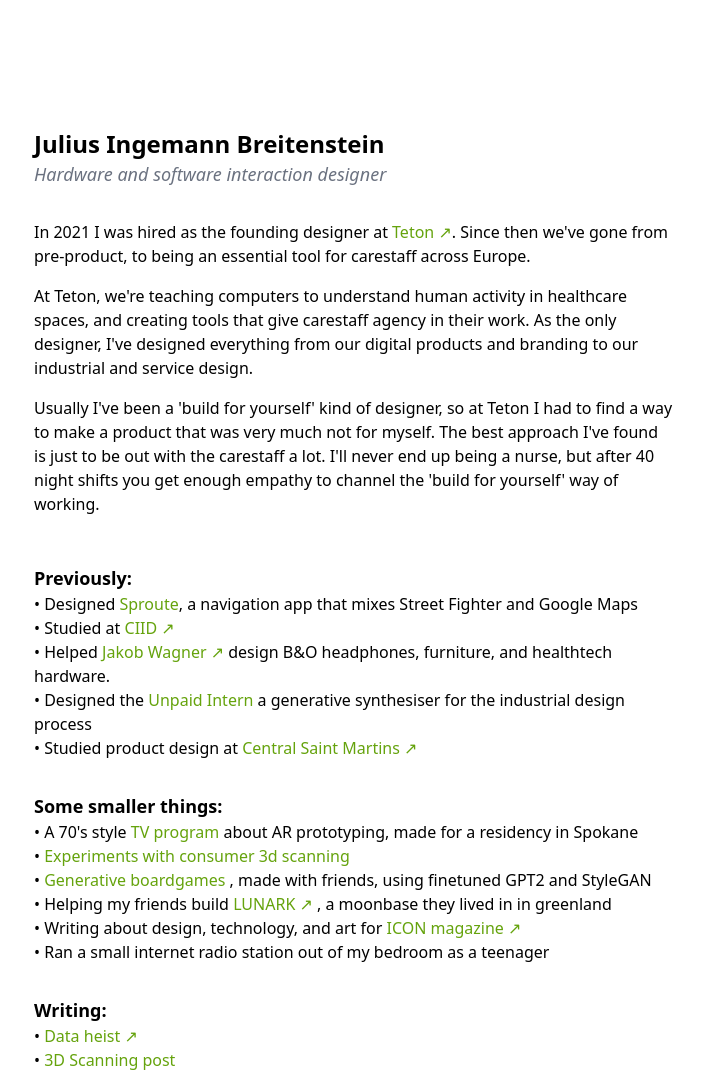
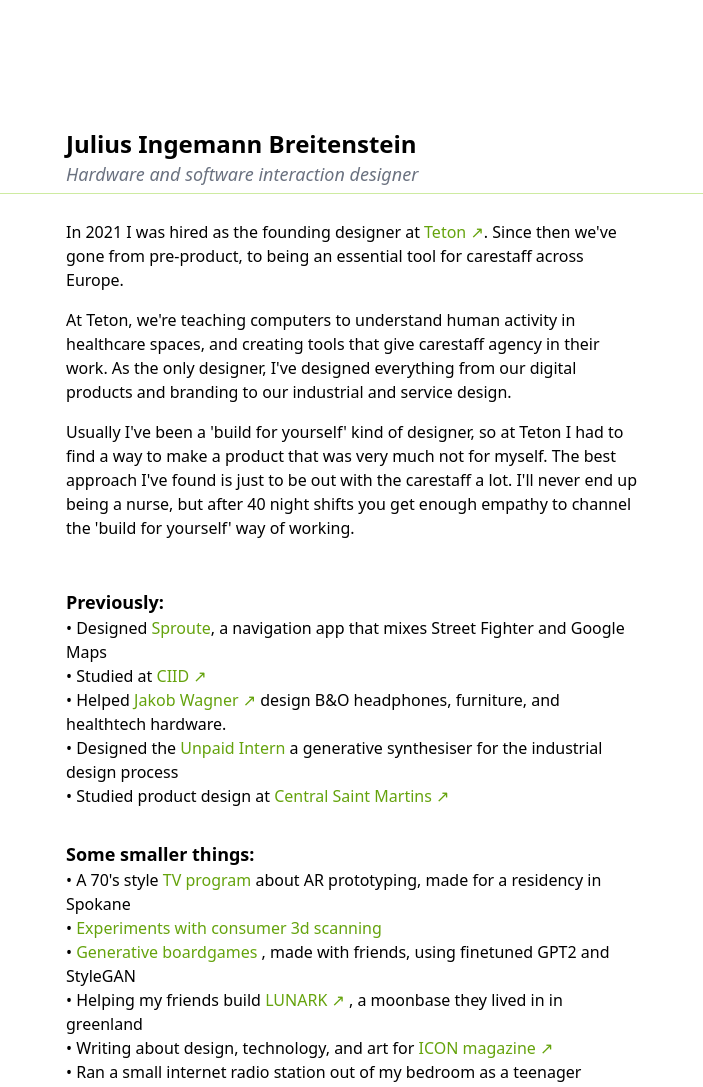
Before and after one commit to TheUnpaidIntern/personal-site, a website: page index.html in a window 1280 px wide. Shown: the top 1087 px of the page, without its empty margins (286-989 px from the left). Drawn offline with nearby package versions, Linux system fonts and the light colour scheme.

Commit message:
Add mobile trigger line and animated underline effect for project links

```diff
--- a/index.html
+++ b/index.html
@@ -39,6 +39,29 @@
         opacity: 1;
       }
 
+      /* Trigger line for mobile */
+      #trigger-line {
+        position: fixed;
+        left: 0;
+        right: 0;
+        /* We'll set the top value dynamically with JS */
+        height: 1px;
+        background-color: rgba(132, 204, 22, 0.4); /* Faded lime-600 color */
+        z-index: 1; /* Increased from -1 to make it visible during testing */
+        pointer-events: none;
+        width: 100%;
+        max-width: 2xl;
+        margin: 0 auto;
+      }
+
+      /* Class to be added to links when they intersect with the trigger line */
+      .trigger-active .hover-image {
+        opacity: 1;
+        /* Ensure transform properties are applied for mobile */
+        transform: translate(var(--hover-x, 0px), var(--hover-y, 0%))
+          scale(var(--hover-scale, 1)) rotate(var(--hover-rotate, 0deg)) !important;
+      }
+
       #controls-panel {
         position: fixed;
         bottom: 20px;
@@ -65,18 +88,44 @@
       .control-group input {
         width: 100%;
       }
+
+      /* Animated underline effect */
+      .animated-underline {
+        position: relative;
+      }
+
+      .animated-underline::after {
+        content: "";
+        position: absolute;
+        width: 100%;
+        height: 1px;
+        bottom: -1px;
+        left: 0;
+        background-color: rgb(132, 204, 22); /* lime-600 color */
+        transform-origin: left;
+        transform: scaleX(0);
+        transition: transform 0.3s ease-out;
+      }
+
+      .animated-underline:hover::after,
+      .trigger-active .animated-underline::after {
+        transform: scaleX(1);
+      }
     </style>
   </head>
-  <body class="font-sans text-base max-w-2xl mx-auto px-4 py-32">
+  <body class="font-sans text-base max-w-2xl mx-auto px-12 py-32">
+    <!-- Trigger line for mobile hover alternative -->
+    <div id="trigger-line"></div>
+
     <h1 class="text-2xl font-semibold">Julius Ingemann Breitenstein</h1>
-    <h2 class="mb-8 text-lg italic text-gray-500">
+    <h2 class="text-lg italic text-gray-500">
       Hardware and software interaction designer
     </h2>
 
-    <p class="mb-4">
+    <p class="mb-4 mt-8">
       In 2021 I was hired as the founding designer at
       <span class="project-link">
-        <a href="https://teton.ai" class="text-lime-600 hover:underline"
+        <a href="https://teton.ai" class="text-lime-600 animated-underline"
           >Teton ↗︎</a
         >
         <img
@@ -118,7 +167,7 @@
         <p>
           • Designed
           <span class="project-link">
-            <a href="sproute.html" class="text-lime-600 hover:underline"
+            <a href="sproute.html" class="text-lime-600 animated-underline"
               >Sproute</a
             >
             <img
@@ -141,7 +190,7 @@
         <p>
           • Studied at
           <span class="project-link"
-            ><a href="https://ciid.dk" class="text-lime-600 hover:underline"
+            ><a href="https://ciid.dk" class="text-lime-600 animated-underline"
               >CIID ↗︎</a
             >
             <img
@@ -166,7 +215,7 @@
           <span class="project-link">
             <a
               href="https://www.jakobwagner.dk/"
-              class="text-lime-600 hover:underline"
+              class="text-lime-600 animated-underline"
               >Jakob Wagner ↗︎</a
             >
 
@@ -191,7 +240,9 @@
         <p>
           • Designed the
           <span class="project-link">
-            <a href="unpaid_intern.html" class="text-lime-600 hover:underline"
+            <a
+              href="unpaid_intern.html"
+              class="text-lime-600 animated-underline"
               >Unpaid Intern</a
             >
             <img
@@ -217,7 +268,7 @@
           <span class="project-link">
             <a
               href="https://www.arts.ac.uk/colleges/central-saint-martins"
-              class="text-lime-600 hover:underline"
+              class="text-lime-600 animated-underline"
               >Central Saint Martins ↗︎</a
             >
             <img
@@ -239,7 +290,9 @@
       <div class="mb-8">
         • A 70's style
         <span class="project-link"
-          ><a href="letters_to_felix.html" class="text-lime-600 hover:underline"
+          ><a
+            href="letters_to_felix.html"
+            class="text-lime-600 animated-underline"
             >TV program</a
           >
           <img
@@ -263,14 +316,14 @@
         •
         <a
           href="https://x.com/Julius_Ingemann/status/1488986071031496708"
-          class="text-lime-600 hover:underline"
+          class="text-lime-600 animated-underline"
           >Experiments with consumer 3d scanning</a
         ><br />
         •
         <span class="project-link">
           <a
             href="https://gbg.florianporada.com/"
-            class="text-lime-600 hover:underline"
+            class="text-lime-600 animated-underline"
             >Generative boardgames</a
           >
           <img
@@ -295,7 +348,7 @@
         <span class="project-link">
           <a
             href="https://www.saga.dk/projects/lunark"
-            class="text-lime-600 hover:underline"
+            class="text-lime-600 animated-underline"
             >LUNARK ↗︎</a
           >
           <img
@@ -321,7 +374,7 @@
           <span class="project-link">
             <a
               href="https://www.iconeye.com/opinion/shirley-baker-women-children-and-loitering-men"
-              class="text-lime-600 hover:underline"
+              class="text-lime-600 animated-underline"
               >ICON magazine ↗︎
             </a>
             <img
@@ -351,12 +404,12 @@
         •
         <a
           href="https://www.teton.ai/blog/the-data-heist"
-          class="text-lime-600 hover:underline"
+          class="text-lime-600 animated-underline"
           >Data heist ↗︎
         </a>
         <br />
         •
-        <a href="" class="text-lime-600 hover:underline">3D Scanning post</a>
+        <a href="" class="text-lime-600 animated-underline">3D Scanning post</a>
       </div>
 
       <div class="mb-8">
@@ -364,25 +417,25 @@
         •
         <a
           href="https://www.fastcompany.com/90547959/mobility-innovation-by-design-2020"
-          class="text-lime-600 hover:underline"
+          class="text-lime-600 animated-underline"
           >Winning 2020 Fast Co Design Awards ↗︎</a
         ><br />
         •
         <a
           href="https://interconnected.org/home/2020/09/07/algorithms"
-          class="text-lime-600 hover:underline"
+          class="text-lime-600 animated-underline"
           >Matt webb ↗︎</a
         ><br />
         •
         <a
           href="https://www.designboom.com/design/hello-robot-design-between-human-and-machine-vitra-design-museum-09-27-2022/"
-          class="text-lime-600 hover:underline"
+          class="text-lime-600 animated-underline"
           >Hello Robot Exhibition ↗︎</a
         ><br />
         •
         <a
           href="https://www.dezeen.com/2016/07/18/unpaid-intern-julius-breitenstein-central-saint-martins-graduate-device-aid-designers/"
-          class="text-lime-600 hover:underline"
+          class="text-lime-600 animated-underline"
           >Dezeen ↗︎</a
         >
       </div>
@@ -392,14 +445,14 @@
         <p>
           <a
             href="mailto:julius.ingemann@gmail.com"
-            class="text-lime-600 hover:underline"
+            class="text-lime-600 animated-underline"
             >julius.ingemann@gmail.com</a
           >
         </p>
         <p>
           <a
             href="https://www.linkedin.com/in/juliusingemann/"
-            class="text-lime-600 hover:underline"
+            class="text-lime-600 animated-underline"
             >LinkedIn ↗︎</a
           >
         </p>
@@ -515,6 +568,7 @@
             controls.rotation;
         });
 
+      // Handle image hover effect for desktop/mouse users
       document.querySelectorAll(".project-link").forEach((link) => {
         const images = link.querySelectorAll(".hover-image");
         images.forEach((img) => {
@@ -541,6 +595,16 @@
         });
 
         link.addEventListener("mouseenter", () => {
+          applyHoverEffect(link);
+        });
+
+        link.addEventListener("mouseleave", () => {
+          removeHoverEffect(link);
+        });
+      });
+
+      // Function to apply the hover effect animation
+      function applyHoverEffect(link) {
         const images = link.querySelectorAll(".hover-image");
         const linkRect = link.getBoundingClientRect();
         const viewportHeight = window.innerHeight;
@@ -576,6 +640,12 @@
           const randomScale = controls.scale + Math.random() * 0.2;
           const randomRotate = (Math.random() - 0.5) * controls.rotation;
 
+          // Set CSS variables for use with .trigger-active class
+          img.style.setProperty("--hover-x", `${randomX}px`);
+          img.style.setProperty("--hover-y", `${randomY}%`);
+          img.style.setProperty("--hover-scale", `${randomScale}`);
+          img.style.setProperty("--hover-rotate", `${randomRotate}deg`);
+
           img.style.transform = `
             translate(${randomX}px, ${randomY}%)
             scale(${randomScale})
@@ -583,16 +653,81 @@
           `;
           img.style.transitionDelay = `${index * 0.05}s`;
         });
-        });
+      }
 
-        link.addEventListener("mouseleave", () => {
+      // Function to remove hover effect
+      function removeHoverEffect(link) {
         const images = link.querySelectorAll(".hover-image");
         images.forEach((img) => {
           img.style.transform = "translate(0, 0) scale(0.8) rotate(0deg)";
           img.style.transitionDelay = "0s";
         });
+      }
+
+      // Trigger line intersection detection
+      const triggerLine = document.getElementById("trigger-line");
+      const projectLinks = document.querySelectorAll(".project-link");
+      let activeLink = null;
+      let triggerLineY = 0; // We'll calculate this dynamically
+
+      // Position the trigger line below the subtitle
+      function positionTriggerLine() {
+        const subtitle = document.querySelector("h2");
+        if (subtitle) {
+          const subtitleRect = subtitle.getBoundingClientRect();
+          const subtitleBottom = subtitleRect.bottom;
+          // Add a small offset (20px) below the subtitle
+          triggerLineY = subtitleBottom + 5;
+          triggerLine.style.top = `${triggerLineY}px`;
+        }
+      }
+
+      // Call this on load and resize
+      window.addEventListener("load", positionTriggerLine);
+      window.addEventListener("resize", positionTriggerLine);
+
+      // Check for intersections on scroll
+      window.addEventListener("scroll", checkIntersections);
+
+      // Add touch events for mobile
+      window.addEventListener("touchstart", checkIntersections);
+      window.addEventListener("touchmove", checkIntersections);
+      window.addEventListener("touchend", checkIntersections);
+
+      // Initial check
+      window.addEventListener("load", checkIntersections);
+
+      function checkIntersections() {
+        // We now use the dynamically calculated triggerLineY
+        // No need to hardcode 190px anymore
+
+        projectLinks.forEach((link) => {
+          const rect = link.getBoundingClientRect();
+          const linkMiddleY = rect.top + rect.height / 2;
+
+          // Check if link intersects with trigger line
+          // Increased tolerance for mobile (from 20px to 30px)
+          const intersects = Math.abs(linkMiddleY - triggerLineY) < 30;
+
+          if (intersects && link !== activeLink) {
+            // Deactivate previous link if there is one
+            if (activeLink) {
+              activeLink.classList.remove("trigger-active");
+              removeHoverEffect(activeLink);
+            }
+
+            // Activate new link
+            link.classList.add("trigger-active");
+            applyHoverEffect(link);
+            activeLink = link;
+          } else if (!intersects && link === activeLink) {
+            // Deactivate if no longer intersecting
+            link.classList.remove("trigger-active");
+            removeHoverEffect(link);
+            activeLink = null;
+          }
         });
-      });
+      }
     </script>
   </body>
 </html>
```
Lines whose indentation alone changed are shown as unchanged.
